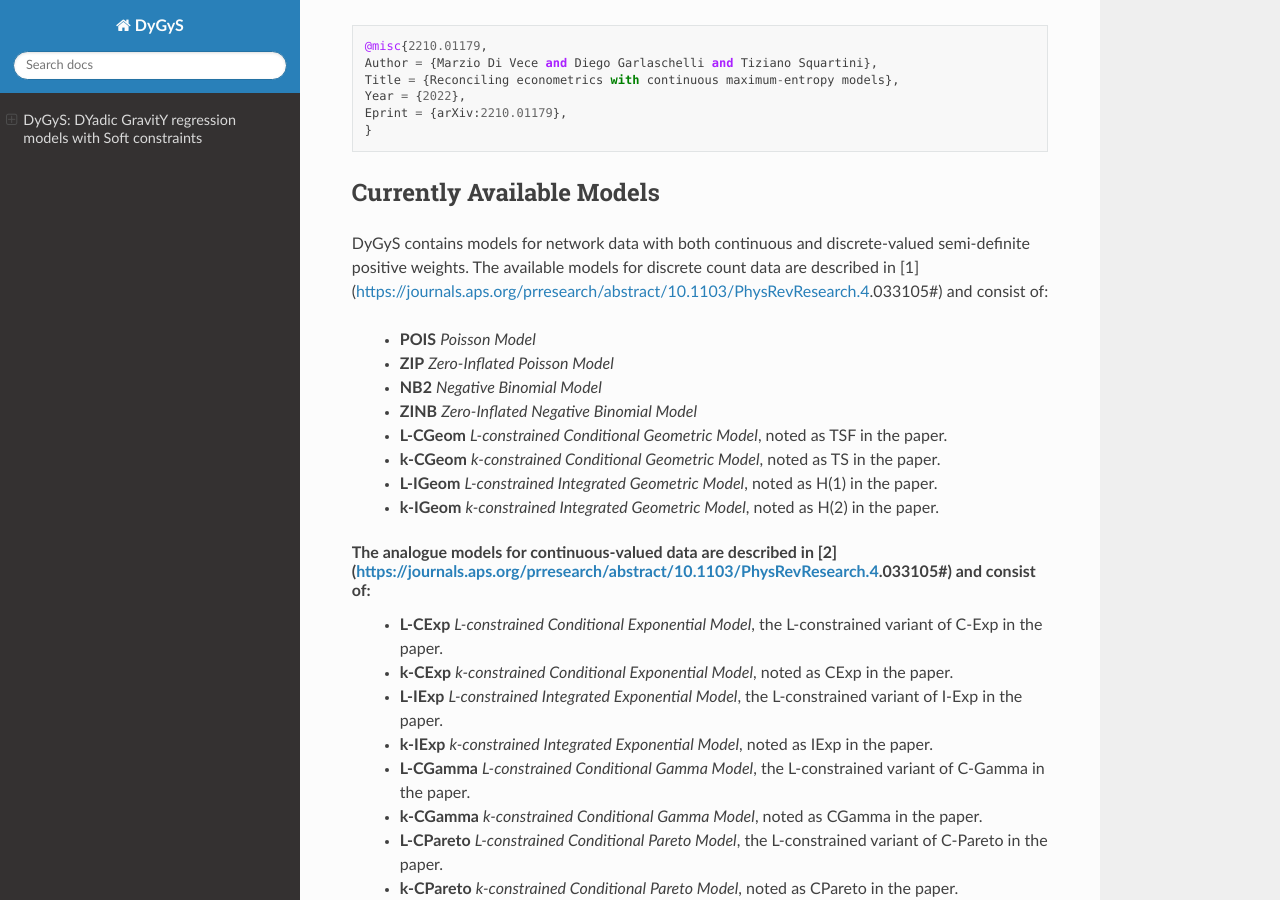
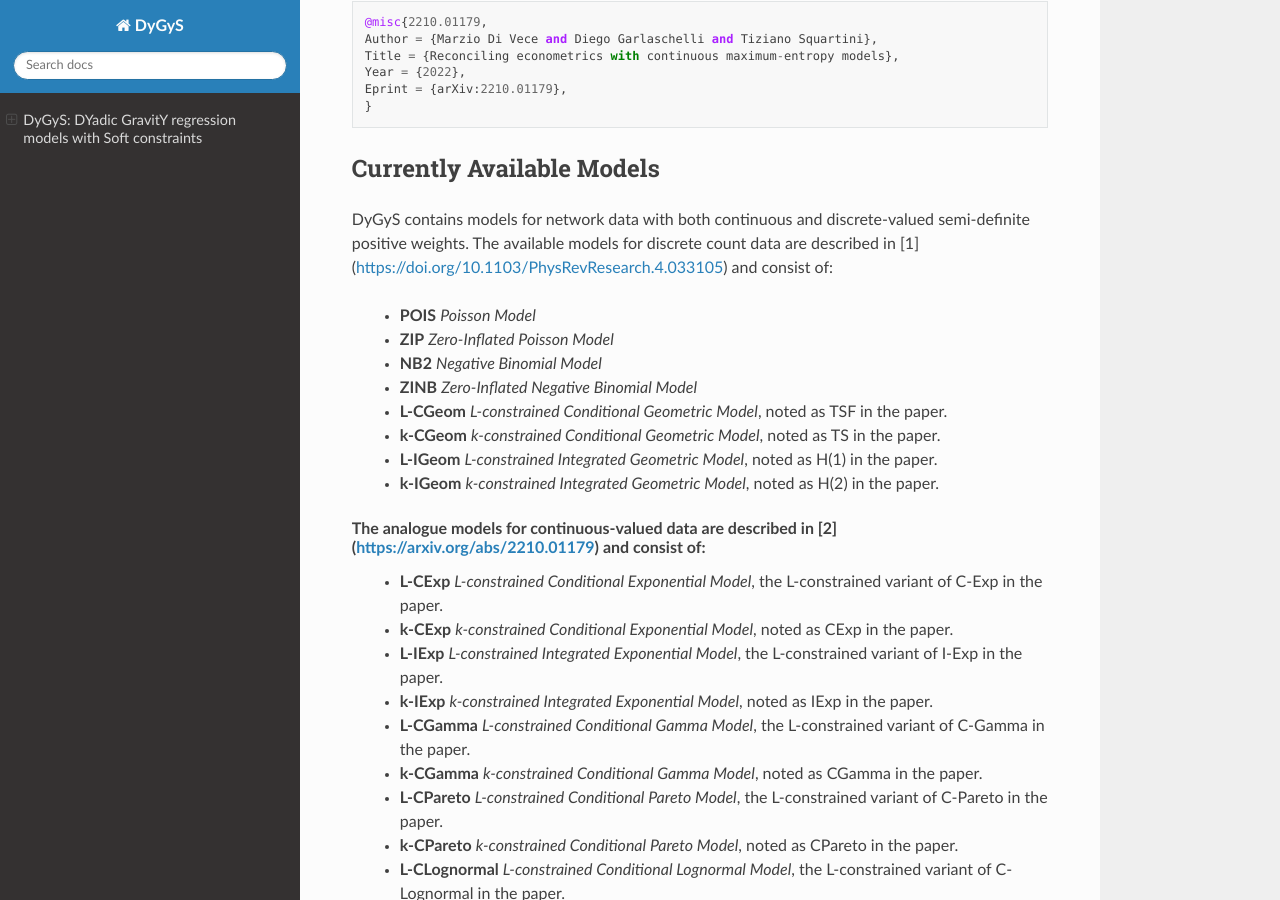
Before and after one commit to MarsMDK/DyGyS, a Sphinx documentation site: the page built from docs/source/index.rst, in a window 1280 px wide and 900 px high, scrolled down 1126 px. Built offline with Sphinx 7.4.7 and the Read the Docs theme 2.0.0, drawn with Linux system fonts in a browser that asks for light colours; part of the change alters nothing that is shown; some of the changed text lies outside the part shown.

Commit message:
Update index.rst

```diff
--- a/docs/source/index.rst
+++ b/docs/source/index.rst
@@ -4,7 +4,7 @@ DyGyS: DYadic GravitY regression models with Soft constraints
 
 DyGyS is a package developed on python3 for Maximum Entropy regression models with gravity specification for undirected and directed network data.
 
-DyGyS provides a numerous amount of models, described in their undirected declination in articles [1](https://journals.aps.org/prresearch/abstract/10.1103/PhysRevResearch.4.033105) and [2](https://arxiv.org/abs/2210.01179) and consisting of both econometric and statistical physics-inspired models.
+DyGyS provides a numerous amount of models, described in their undirected declination in articles [1](https://doi.org/10.1103/PhysRevResearch.4.033105) and [2](https://arxiv.org/abs/2210.01179) and consisting of both econometric and statistical physics-inspired models.
 The use of soft constraints enable the user to explicitly constrain network properties such as the number of links, the degree sequence (degree centrality for Undirected Networks and out-degree/in-degree centralities for directed networks), and the total weight (for a small number of viable models).
 
 Furthermore it is not only possible to solve the model and extract the parameters, but also to generate the ensemble, compute a number of network statistics, compute model selection measures such as AIC and BIC, and quantify the reproduction accuracy of:
@@ -46,7 +46,7 @@ Currently Available Models
 --------------------------
 
 DyGyS contains models for network data with both continuous and discrete-valued semi-definite positive weights.
-The available models for discrete count data are described in [1](https://journals.aps.org/prresearch/abstract/10.1103/PhysRevResearch.4.033105#) and consist of:
+The available models for discrete count data are described in [1](https://doi.org/10.1103/PhysRevResearch.4.033105) and consist of:
 
     - **POIS** *Poisson Model*
     - **ZIP** *Zero-Inflated Poisson Model*
@@ -57,7 +57,7 @@ The available models for discrete count data are described in [1](https://journa
     - **L-IGeom** *L-constrained Integrated Geometric Model*, noted as H(1) in the paper.
     - **k-IGeom** *k-constrained Integrated Geometric Model*, noted as H(2) in the paper.
 
-The analogue models for continuous-valued data are described in [2](https://journals.aps.org/prresearch/abstract/10.1103/PhysRevResearch.4.033105#) and consist of:
+The analogue models for continuous-valued data are described in [2](https://arxiv.org/abs/2210.01179) and consist of:
     - **L-CExp** *L-constrained Conditional Exponential Model*, the L-constrained variant of C-Exp in the paper.
     - **k-CExp** *k-constrained Conditional Exponential Model*, noted as CExp in the paper.
     - **L-IExp** *L-constrained Integrated Exponential Model*, the L-constrained variant of I-Exp in the paper.
```
